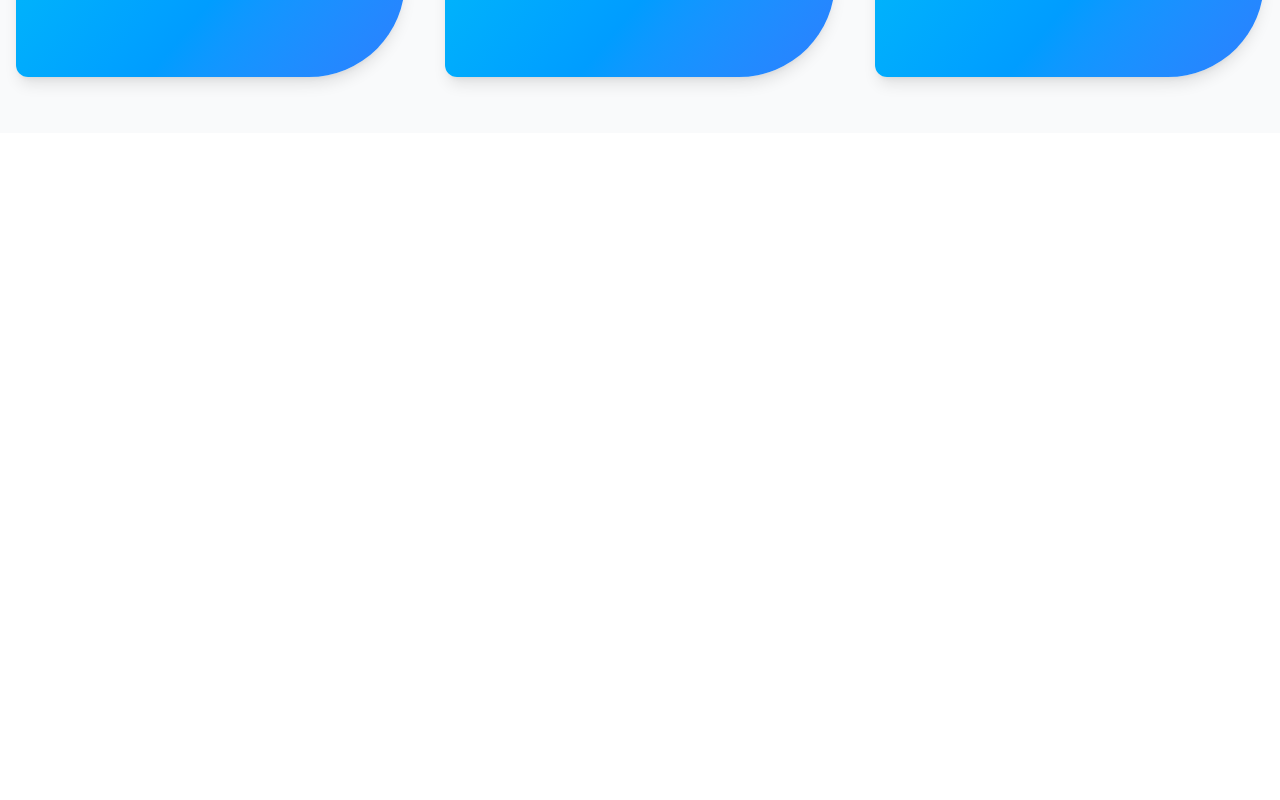
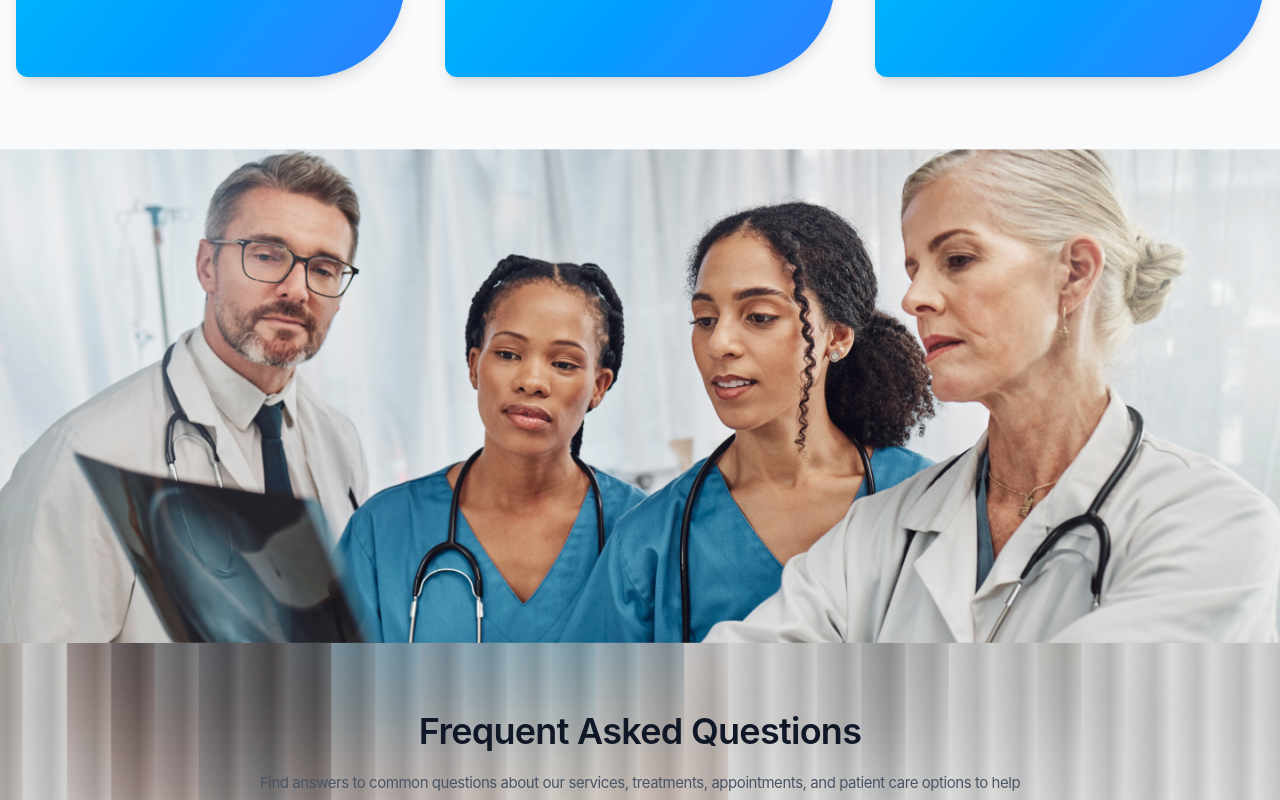
Before and after one commit to sanjeevbalmaninfotech/bloomWebsiteNext, a Next.js app: page /ucc in a window 1280 px wide. Shown: the part 4780-5580 px from the top of the page. Before the commit the page ends 4913 px from the top, so only its background shows below. Built offline with nearby package versions, Linux system fonts and the light colour scheme.

Commit message:
FIX - footer added

```diff
--- a/app/ucc/page.tsx
+++ b/app/ucc/page.tsx
@@ -13,6 +13,7 @@ import {
   Ambulance,
 } from "lucide-react";
 import Navbar from "../components/Navbar";
+import { MainFooter } from "../components/footer/Footer";
 
 const UrgentCareBlock = () => {
   const services = [
@@ -603,6 +604,8 @@ const UrgentCareBlock = () => {
           </div>
         </div>
       </div>
+
+      <MainFooter/>
     </>
   );
 };
```
